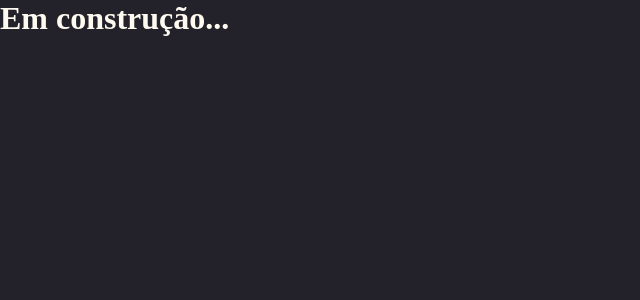
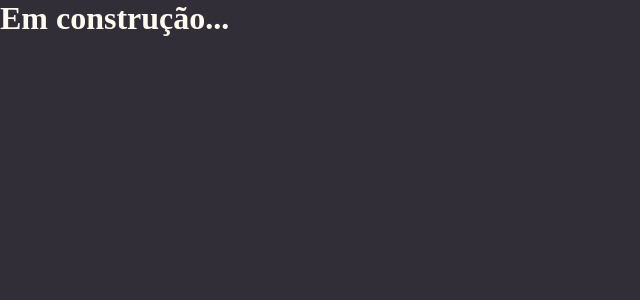
Before and after one commit to thiago-weslley/Note-Web, a React (Vite) app: page / in a window 1280 px wide. Shown: the top 300 px of the page, without its empty margins (0-640 px from the left). Built offline with nearby package versions, Linux system fonts and the light colour scheme.

Commit message:
style: Altera cor do background

```diff
--- a/src/styles/globalStyles.js
+++ b/src/styles/globalStyles.js
@@ -25,7 +25,7 @@ export const GlobalStyles = createGlobalStyle`
 
   body {
     font-size: 1.6rem;
-    background: ${({ theme }) => theme.colors.background_800};
+    background: ${({ theme }) => theme.colors.background_700};
     color: ${({ theme }) => theme.colors.white_100};
   }
 `;
```
